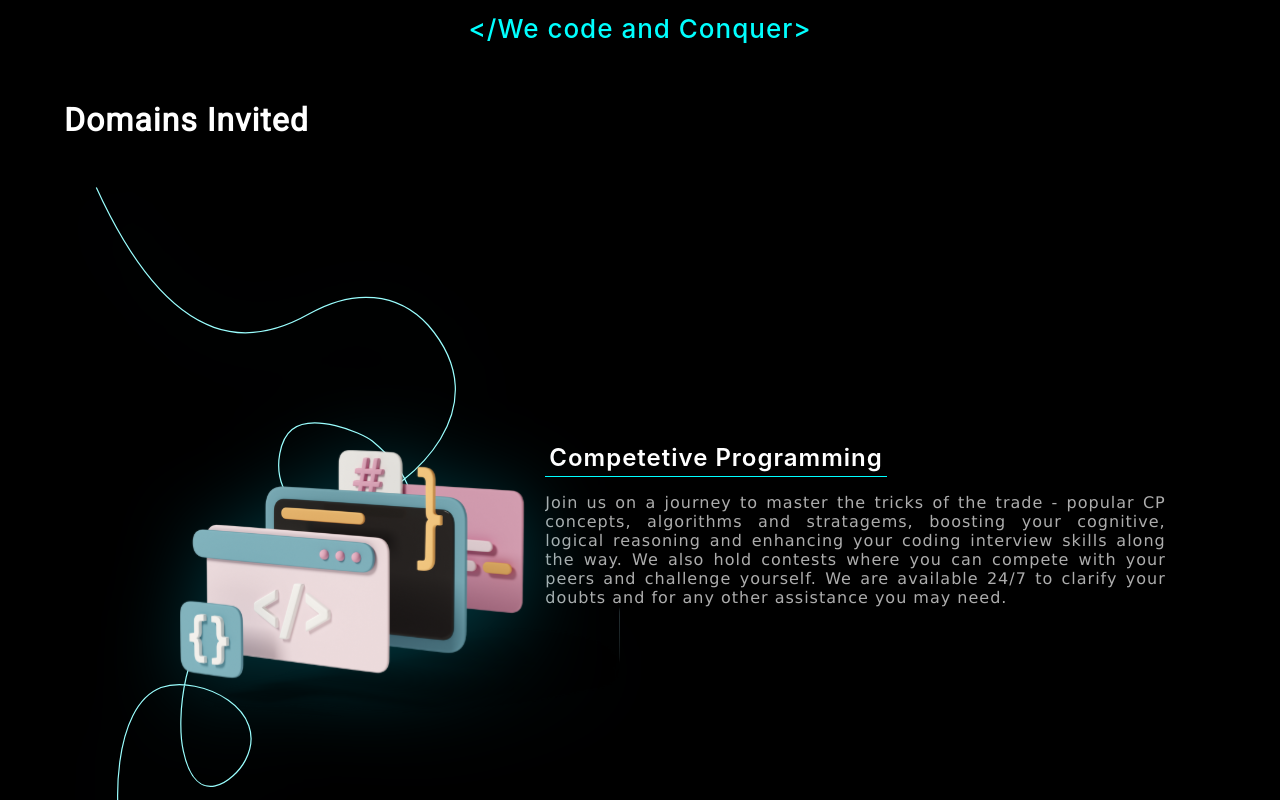
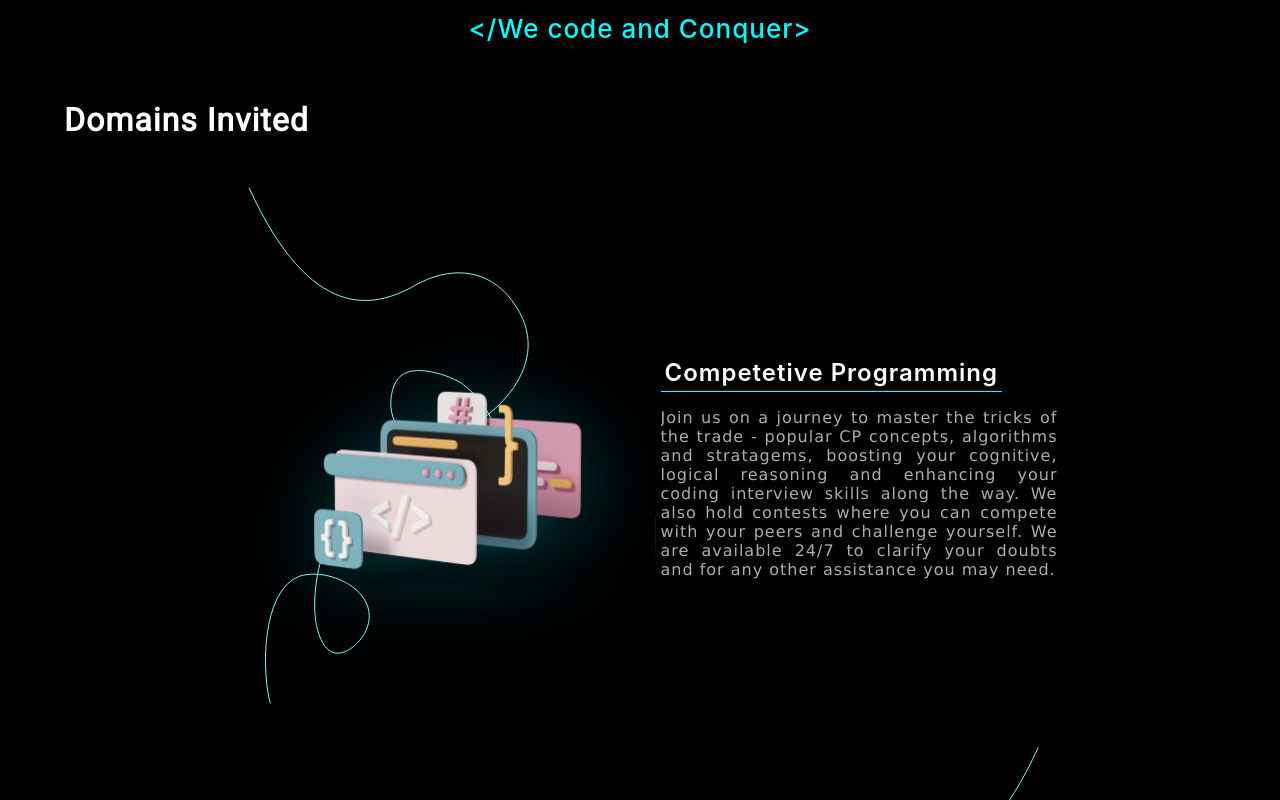
Before and after one commit to OmChillure/website, a React (Create React App) app: page / in a window 1280 px wide. Shown: the part 2500-3300 px from the top of the page. Built offline with nearby package versions, Linux system fonts and the light colour scheme; a web font is replaced by a local one.

Commit message:
Updated Domains

```diff
--- a/src/Stylesheets/Domain.module.css
+++ b/src/Stylesheets/Domain.module.css
@@ -14,6 +14,7 @@
 
 
 #domains .content   {
+    margin-top: 3rem;
     height: 93%;
     width: 100%;
     display: flex;
@@ -56,6 +57,7 @@
     display: flex;
     justify-content: center;
     align-items: center;
+    column-gap: 7px;
 }
 
 
@@ -65,16 +67,14 @@
     display: flex;
     justify-content: center;
     align-items: center;
-    margin-top: 3rem;
 }
 
 .imgContainer > img {
-    height: 10%;
+    height: 70vh;
     width: 90vh;
     aspect-ratio: 1;
     filter: drop-shadow(4px 7px 40px rgba(3, 225, 255, 0.25));
-    transition: all 0.3s;
-
+    transition: all 0.4s;
 }
 
 .imgContainer > img:hover {
@@ -83,7 +83,7 @@
 
 .card {
     height: 80%;
-    width: 60%;
+    width: 40%;
     display: flex;
     justify-content: center;
     align-items: flex-start;
```
Also changed, not shown: src/Stylesheets/Bottomc.module.css (+0 -15 lines).
